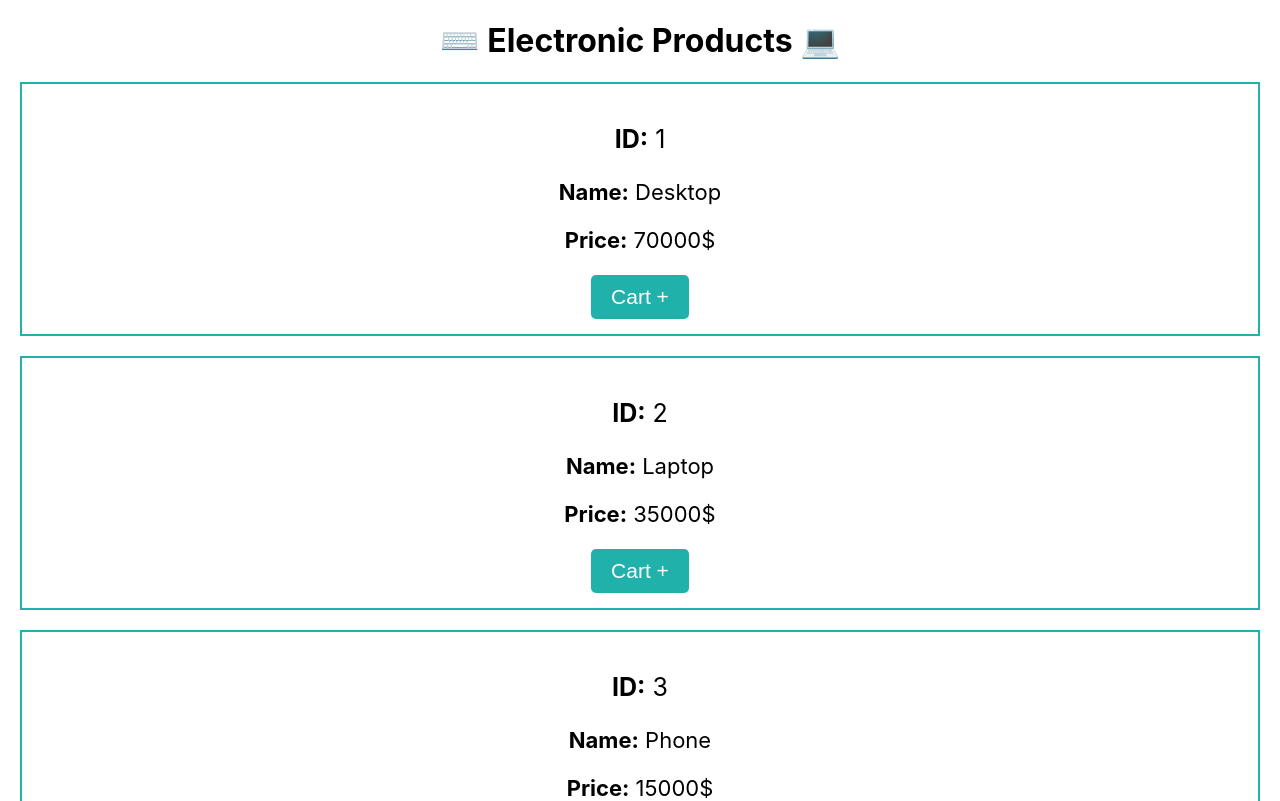
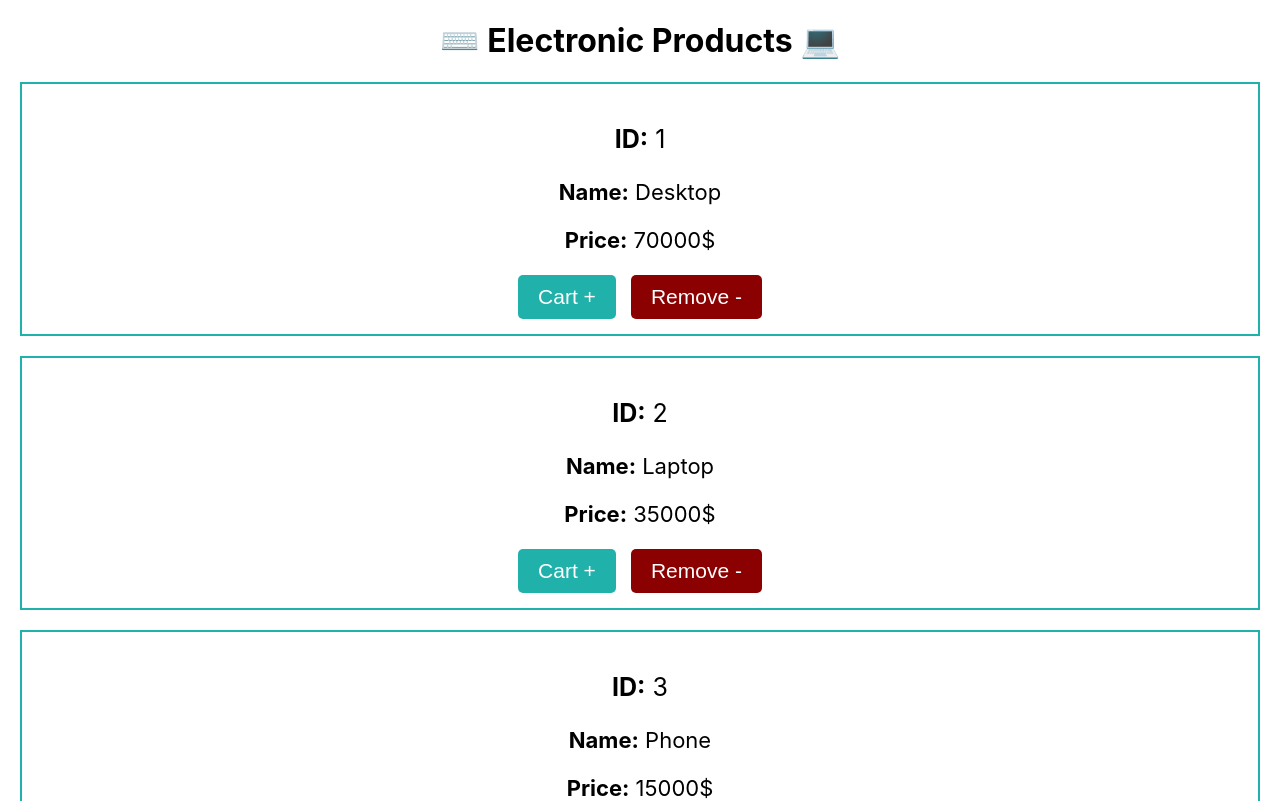
Before and after one commit to RiyaadHossain/React-in-Web-API, a React (Create React App) app: page / in a window 1280 px wide. Shown: the top 801 px of the page. Built offline with nearby package versions, Linux system fonts and the light colour scheme.

Commit message:
Remove Button added

```diff
--- a/src/Components/Product/Product.css
+++ b/src/Components/Product/Product.css
@@ -12,3 +12,8 @@
     font-weight: 500;
     font-size: 21px;
 }
+
+.btn-remove{
+    background-color: darkred;
+    margin-left: 15px;
+}
--- a/src/Components/Product/Product.jsx
+++ b/src/Components/Product/Product.jsx
@@ -1,5 +1,5 @@
 import React from 'react';
-import { addToDB } from '../../Database/Database';
+import { addToDB, removeDB } from '../../Database/Database';
 import './Product.css'
 
 const Product = ({ product }) => {
@@ -8,12 +8,16 @@ const Product = ({ product }) => {
     const addToCart = (id) => {
         addToDB(name)
     }
+    const removeFromDB = (id) => {
+        removeDB(name)
+    }
     return (
         <div className='card'>
             <p style={{fontSize:'25px'}}><strong>ID:</strong> {id }</p>
             <p style={pStyle}><strong>Name:</strong> {name }</p>
             <p style={{ fontSize: '22px' }}><strong>Price:</strong> {price}$</p>
             <button className='btn' onClick={() => addToCart(id)}>Cart +</button>
+            <button className='btn btn-remove' onClick={() => removeFromDB(id)}>Remove -</button>
         </div>
     );
 };
--- a/src/Database/Database.jsx
+++ b/src/Database/Database.jsx
@@ -16,4 +16,15 @@ const addToDB = (id) => {
     localStorage.setItem('cart', JSON.stringify(cart))
 }
 
-export {addToDB}
+const removeDB = (id) => {
+    const cart = localStorage.getItem('cart')
+    if (cart) {
+        const storedData = JSON.parse(cart)
+        if (id in storedData) {
+            delete storedData[id]
+            localStorage.setItem('cart', JSON.stringify(storedData))
+        }
+    }
+}
+
+export {addToDB, removeDB}
```
